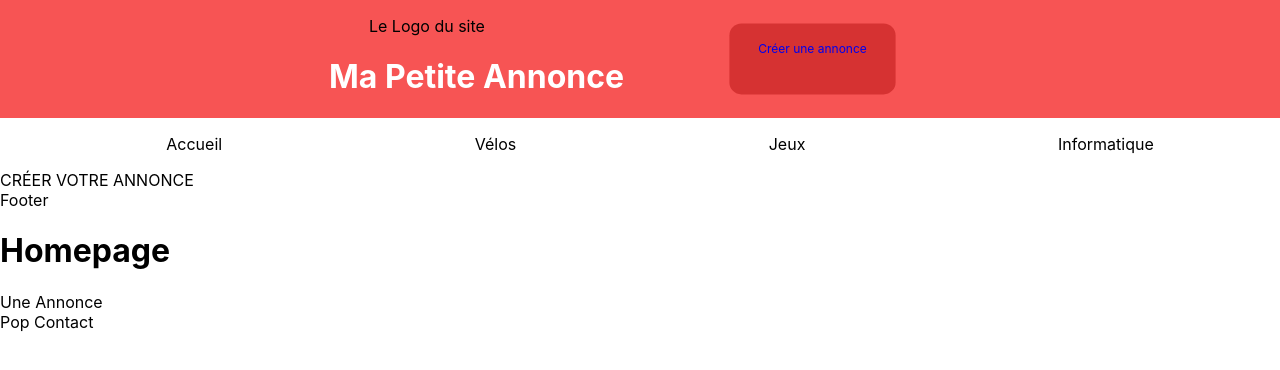
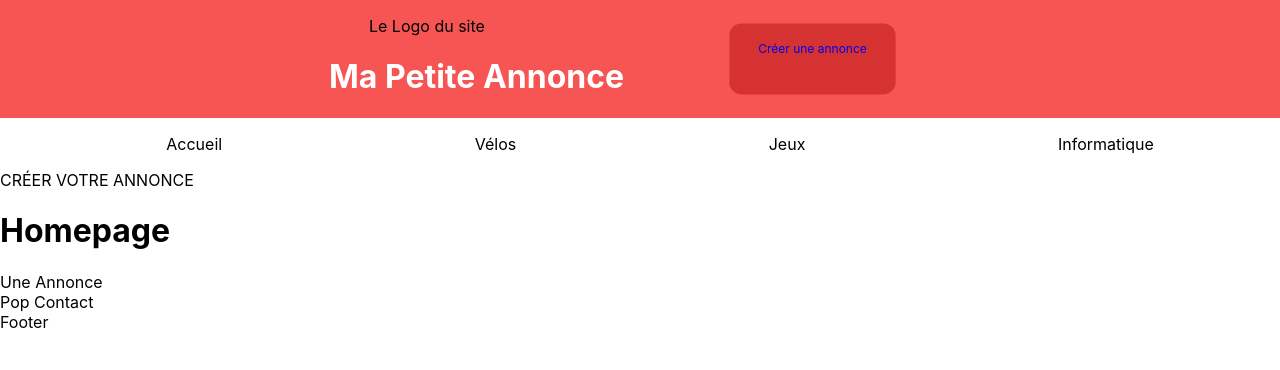
Before and after one commit to Site-petites-annonces/projet-0, a React (Create React App) app in the folder ma-petite-annonce/: page / in a window 1280 px wide. Shown: the top 370 px of the page. Built offline with nearby package versions, Linux system fonts and the light colour scheme.

Commit message:
readme/ src

```diff
--- a/ma-petite-annonce/src/App.js
+++ b/ma-petite-annonce/src/App.js
@@ -23,10 +23,11 @@ function App() {
       <Header />
       <Menu />
       <CreateAnnonce />
-      <Footer />
+
       <Homepage />
       <OneAnnonce />
       <PopupContact />
+      <Footer />
     </div>
 
     /**
```
Also changed, not shown: 1 other file (tests, documents, lock files or other folders).
